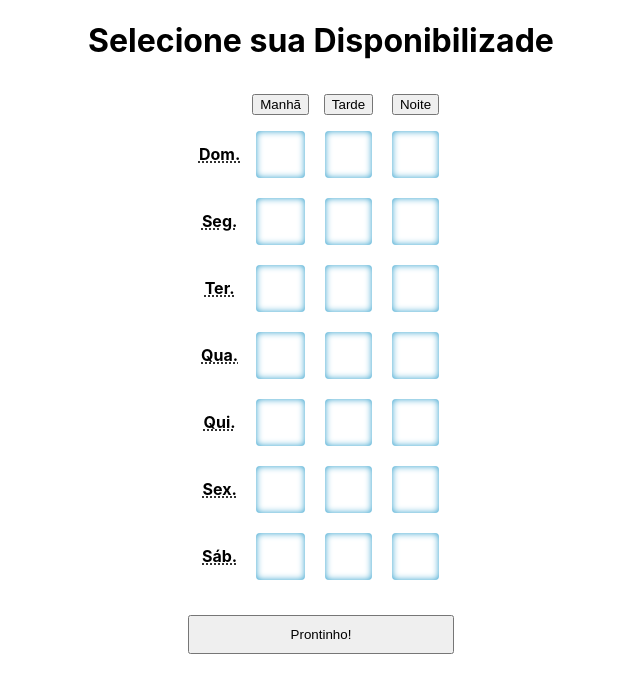
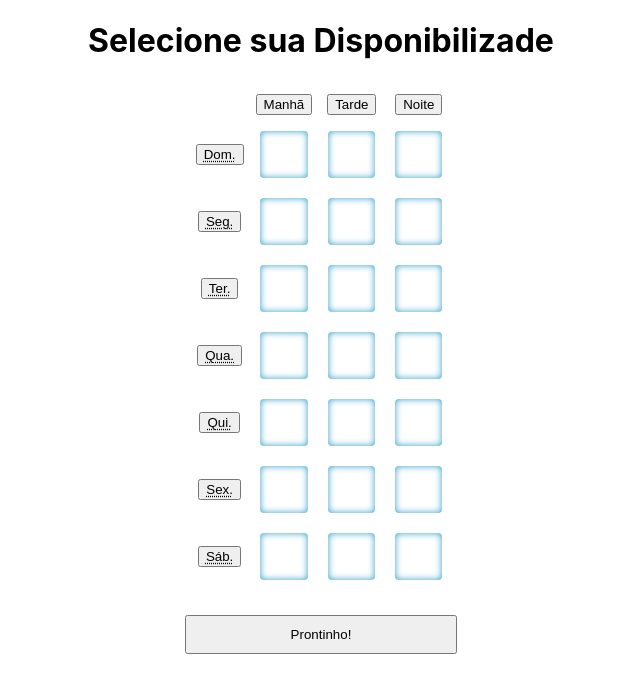
Before and after one commit to cristurm/week-availability-picker, a React (Create React App) app: page / in a window 1280 px wide. Shown: the top 692 px of the page, without its empty margins (319-959 px from the left). Built offline with nearby package versions, Linux system fonts and the light colour scheme.

Commit message:
allows selection of an entire row

```diff
--- a/src/Checker/Checker.js
+++ b/src/Checker/Checker.js
@@ -1,12 +1,12 @@
-export default function checkAllFromIdFragment (period) {
-  const periodCheckboxes = document.querySelectorAll("input[id$='" + period + "']")
-  const everyCheckBoxIsLikeTheFirst = [...periodCheckboxes].every(checkbox => checkbox.checked === periodCheckboxes[0].checked)
+export default function checkAllFromIdFragment (idFragment) {
+  const allCheckboxes = document.querySelectorAll("input[id*='" + idFragment + "']")
+  const everyCheckBoxIsLikeTheFirst = [...allCheckboxes].every(checkbox => checkbox.checked === allCheckboxes[0].checked)
 
   if (everyCheckBoxIsLikeTheFirst) {
     // toggle everything
-    periodCheckboxes.forEach(checkbox => checkbox.checked = !checkbox.checked)
+    allCheckboxes.forEach(checkbox => checkbox.checked = !checkbox.checked)
   } else {
     // copy first one to the rest
-    periodCheckboxes.forEach(checkbox => checkbox.checked = periodCheckboxes[0].checked)
+    allCheckboxes.forEach(checkbox => checkbox.checked = allCheckboxes[0].checked)
   }
 }
--- a/src/DayRows/DayRows.js
+++ b/src/DayRows/DayRows.js
@@ -1,13 +1,20 @@
 import React from 'react'
 import WEEK_DAYS from '../Data/WeekDays'
 import DAY_PERIODS from '../Data/DayPeriods'
+import checkAllFromIdFragment from '../Checker/Checker'
 
 const buildKey = (weekDay, dayPeriod) => weekDay.shortName + "-" + dayPeriod.shortName
 
 export default () =>
   WEEK_DAYS.map(weekDay => (
     <tr>
-      <th scope="row"><abbr title={weekDay.longName}>{weekDay.abbreviatedName}</abbr></th>
+      <th scope="row">
+        <button type="button" onClick={checkAllFromIdFragment.bind(this, weekDay.shortName)}>
+          <abbr title={weekDay.longName}>
+            {weekDay.abbreviatedName}
+          </abbr>
+        </button>
+      </th>
       {DAY_PERIODS.map(dayPeriod => (
         <td>
           <input type="checkbox" name="disponibilidade" value={buildKey(weekDay, dayPeriod)} id={buildKey(weekDay, dayPeriod)} />
```
